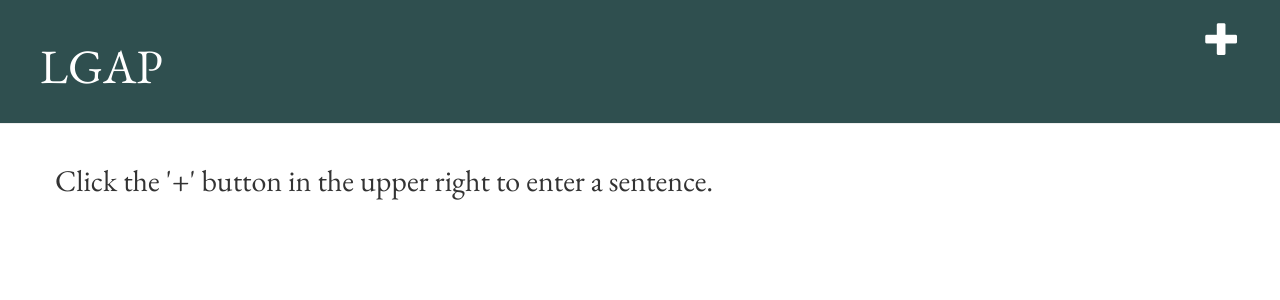
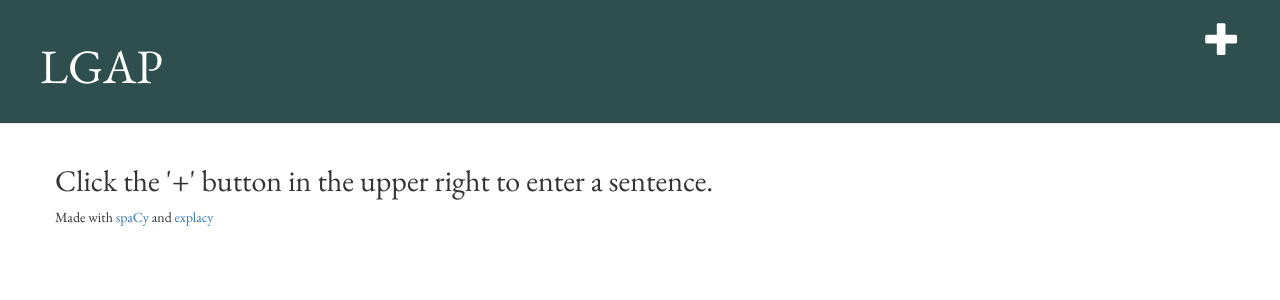
Before and after one commit to jdbuysse/lgap, a Django app: template nlp/templates/nlp/index.html in a window 1280 px wide. Shown: the top 300 px of the page. Run offline with Django 3.2, Linux system fonts and the light colour scheme; the template is opened without the code that fills it, so the values that code supplies are empty; some libraries are stand-ins or nearby versions.

Commit message:
added credit for spacy/explacy

```diff
--- a/nlp/templates/nlp/index.html
+++ b/nlp/templates/nlp/index.html
@@ -3,4 +3,5 @@
 {% block content %}
 <h2>Click the '+' button in the upper right to enter a sentence.</h2>
 
+<p>Made with <a href"https://spacy.io/">spaCy</a> and <a href="https://spacy.io/universe/project/explacy">explacy</a><p>
 {% endblock %}
```
Also changed, not shown: 1 other file.
